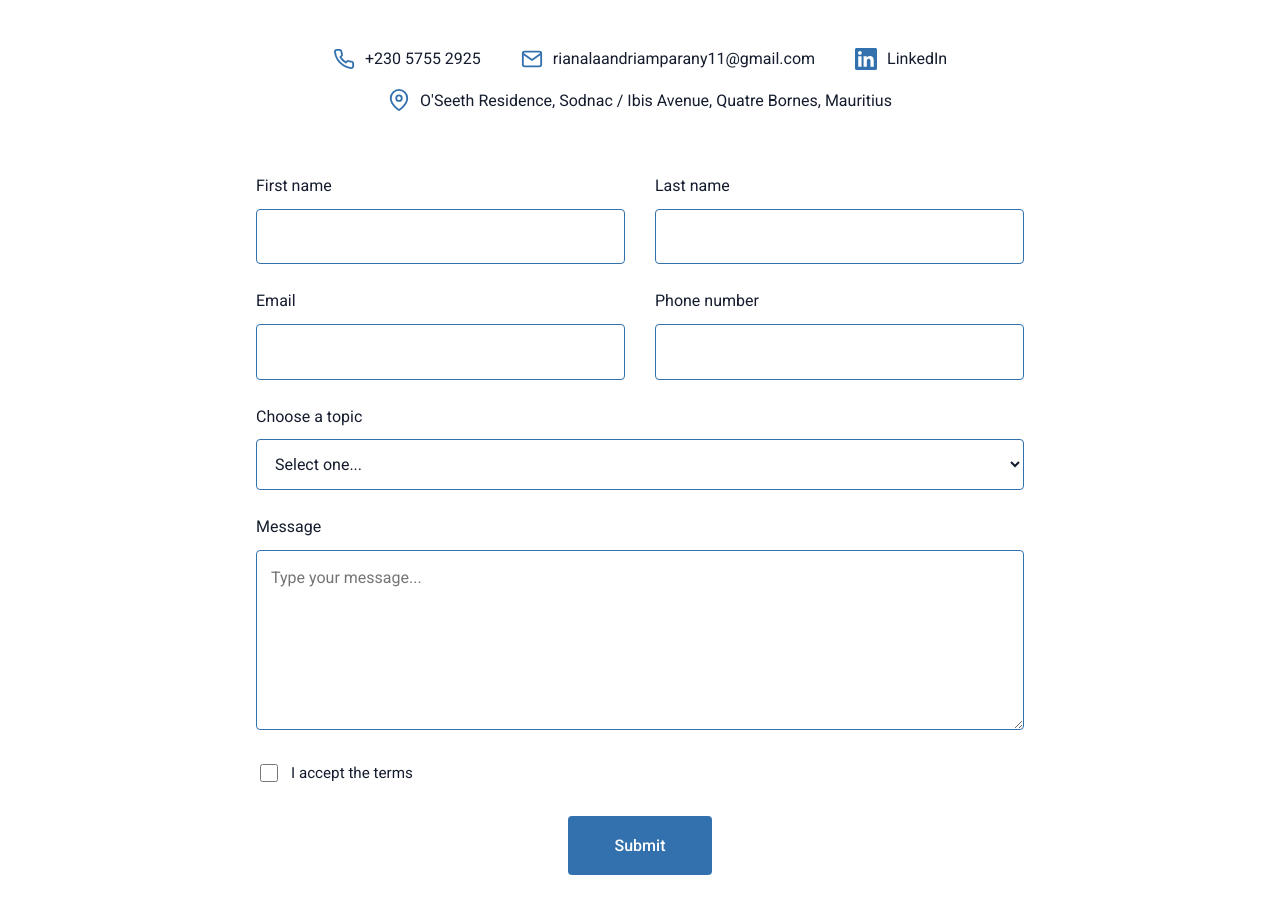
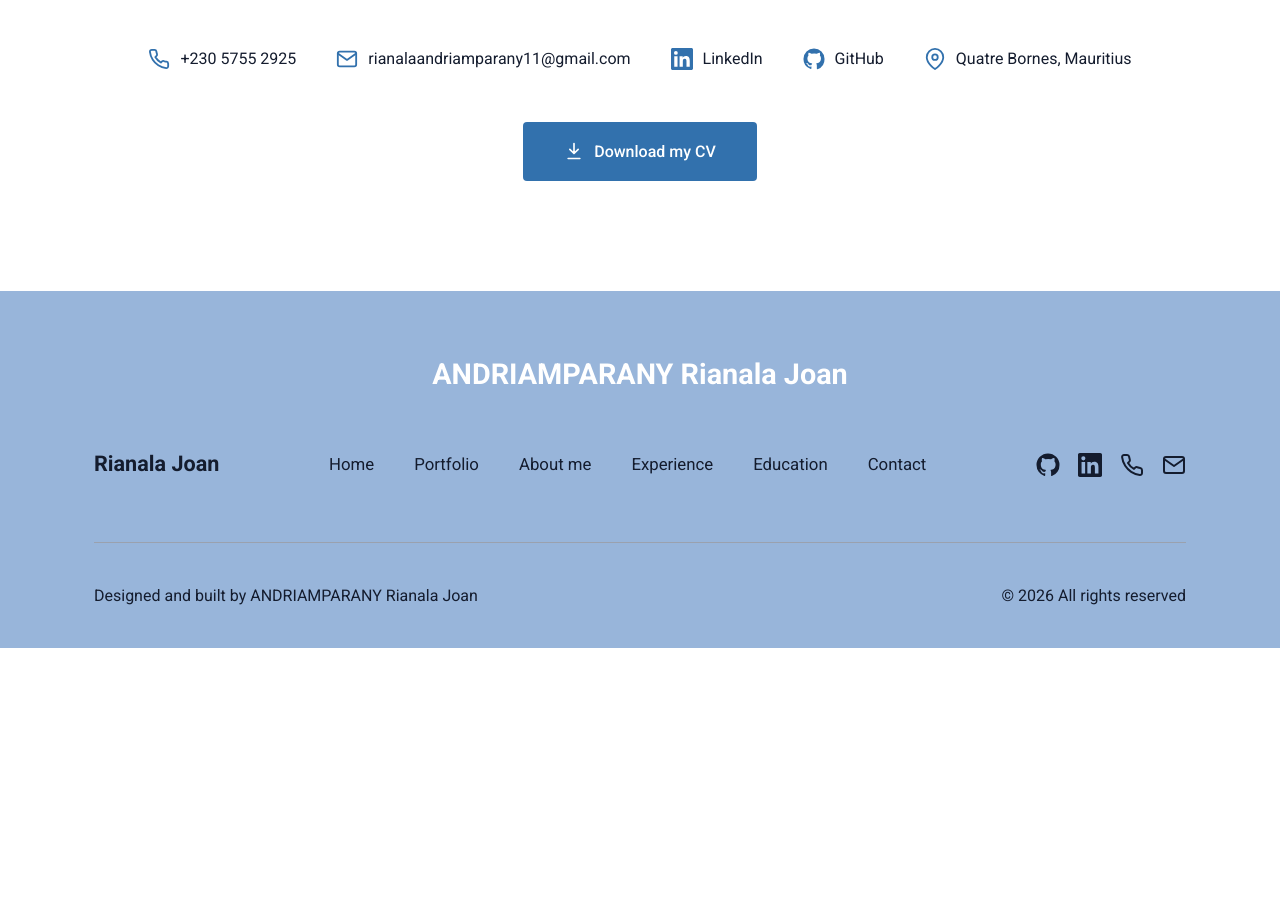
Before and after one commit to Rians11/Portfolio, a plain HTML site: page index.html in a window 1280 px wide. Shown: the part 5660-6582 px from the top of the page. After the commit the page ends 6308 px from the top, so only its background shows below. Drawn offline with nearby package versions, Linux system fonts and the light colour scheme.

Commit message:
Update index.html

```diff
--- a/index.html
+++ b/index.html
@@ -266,6 +266,8 @@
     .check input { width: 18px; height: 18px; padding: 0; }
     .check label { margin: 0; }
     .form-actions { text-align: center; }
+    .cv-actions { margin-top: 50px; text-align: center; }
+    .cv-actions .btn { padding: 16px 40px; }
     .form-actions .btn { padding: 16px 46px; }
     .form-msg { text-align: center; margin-top: 18px; min-height: 1.6em; color: var(--teal); font-weight: 500; }
     .form-msg.error { color: #C42B3B; }
@@ -514,7 +516,7 @@
                 <p>University of Technology, Mauritius (UTM)</p>
               </li>
               <li>
-                <p class="exp-date">2022</p>
+                <p class="exp-date">2024</p>
                 <h4>Baccalaureate</h4>
                 <p>Lycée Monfort Saint Gabriel, Mahajanga, Madagascar</p>
               </li>
@@ -579,57 +581,21 @@
             <a href="https://www.linkedin.com/in/rianala-joan-andriamparany-b79b48366/" target="_blank" rel="noopener">LinkedIn</a>
           </li>
           <li>
+            <svg width="22" height="22" viewBox="0 0 24 24" fill="currentColor" aria-hidden="true"><path d="M12 .5A11.5 11.5 0 0 0 .5 12a11.5 11.5 0 0 0 7.9 10.9c.6.1.8-.3.8-.6v-2c-3.2.7-3.9-1.5-3.9-1.5-.5-1.3-1.3-1.7-1.3-1.7-1-.7.1-.7.1-.7 1.2.1 1.8 1.2 1.8 1.2 1 1.8 2.8 1.3 3.5 1 .1-.8.4-1.3.7-1.6-2.6-.3-5.3-1.3-5.3-5.7 0-1.3.5-2.3 1.2-3.1-.1-.3-.5-1.5.1-3.1 0 0 1-.3 3.2 1.2a11 11 0 0 1 5.8 0c2.2-1.5 3.2-1.2 3.2-1.2.6 1.6.2 2.8.1 3.1.8.8 1.2 1.9 1.2 3.1 0 4.4-2.7 5.4-5.3 5.7.4.4.8 1.1.8 2.2v3.3c0 .3.2.7.8.6A11.5 11.5 0 0 0 23.5 12 11.5 11.5 0 0 0 12 .5z"/></svg>
+            <a href="https://github.com/Rians11" target="_blank" rel="noopener">GitHub</a>
+          </li>
+          <li>
             <svg width="22" height="22" viewBox="0 0 24 24" fill="none" stroke="currentColor" stroke-width="2" stroke-linecap="round" stroke-linejoin="round" aria-hidden="true"><path d="M21 10c0 7-9 13-9 13S3 17 3 10a9 9 0 0 1 18 0z"/><circle cx="12" cy="10" r="3"/></svg>
-            <span>O'Seeth Residence, Sodnac / Ibis Avenue, Quatre Bornes, Mauritius</span>
+            <span>Quatre Bornes, Mauritius</span>
           </li>
         </ul>
 
-        <form id="contactForm" novalidate>
-          <div class="grid-2">
-            <div class="form-group">
-              <label for="firstName">First name</label>
-              <input id="firstName" name="firstName" type="text" autocomplete="given-name" required>
-            </div>
-            <div class="form-group">
-              <label for="lastName">Last name</label>
-              <input id="lastName" name="lastName" type="text" autocomplete="family-name" required>
-            </div>
-            <div class="form-group">
-              <label for="email">Email</label>
-              <input id="email" name="email" type="email" autocomplete="email" required>
-            </div>
-            <div class="form-group">
-              <label for="phone">Phone number</label>
-              <input id="phone" name="phone" type="tel" autocomplete="tel">
-            </div>
-          </div>
-
-          <div class="form-group">
-            <label for="topic">Choose a topic</label>
-            <select id="topic" name="topic" required>
-              <option value="">Select one...</option>
-              <option>Project</option>
-              <option>Website</option>
-              <option>Internship opportunity</option><option>Academic collaboration</option>
-              <option>Other</option>
-            </select>
-          </div>
-
-          <div class="form-group">
-            <label for="message">Message</label>
-            <textarea id="message" name="message" placeholder="Type your message..." required></textarea>
-          </div>
-
-          <div class="check">
-            <input id="terms" type="checkbox" required>
-            <label for="terms">I accept the terms</label>
-          </div>
-
-          <div class="form-actions">
-            <button class="btn btn-primary" type="submit">Submit</button>
-          </div>
-          <p class="form-msg" id="formMsg" role="status"></p>
-        </form>
+        <div class="cv-actions">
+          <a class="btn btn-primary" href="CV_ANDRIAMPARANY_Rianala_Joan.pdf" download>
+            <svg width="20" height="20" viewBox="0 0 24 24" fill="none" stroke="currentColor" stroke-width="2" stroke-linecap="round" stroke-linejoin="round" aria-hidden="true"><path d="M12 3v12M7 10l5 5 5-5M5 21h14"/></svg>
+            Download my CV
+          </a>
+        </div>
       </div>
     </section>
 
@@ -709,36 +675,6 @@
       });
     });
 
-    // Contact form: validate, then open the visitor's email app with the message
-    const form = document.getElementById("contactForm");
-    const msg = document.getElementById("formMsg");
-
-    form.addEventListener("submit", function (e) {
-      e.preventDefault();
-      const data = {
-        first: form.firstName.value.trim(),
-        last: form.lastName.value.trim(),
-        email: form.email.value.trim(),
-        phone: form.phone.value.trim(),
-        topic: form.topic.value,
-        message: form.message.value.trim()
-      };
-
-      msg.classList.add("error");
-      if (!data.first || !data.last) { msg.textContent = "Enter your first and last name."; return; }
-      if (!/^[^\s@]+@[^\s@]+\.[^\s@]+$/.test(data.email)) { msg.textContent = "Enter a valid email address."; return; }
-      if (!data.topic) { msg.textContent = "Choose a topic."; return; }
-      if (!data.message) { msg.textContent = "Write a message."; return; }
-      if (!form.terms.checked) { msg.textContent = "Accept the terms to send your message."; return; }
-
-      const subject = data.topic + " - " + data.first + " " + data.last;
-      const body = data.message + "\n\n" + data.first + " " + data.last + "\n" + data.email + (data.phone ? "\n" + data.phone : "");
-      window.location.href = "mailto:rianalaandriamparany11@gmail.com?subject=" + encodeURIComponent(subject) + "&body=" + encodeURIComponent(body);
-
-      msg.classList.remove("error");
-      msg.textContent = "Your email app is opening with the message ready to send.";
-      form.reset();
-    });
   </script>
 </body>
 </html>
```
